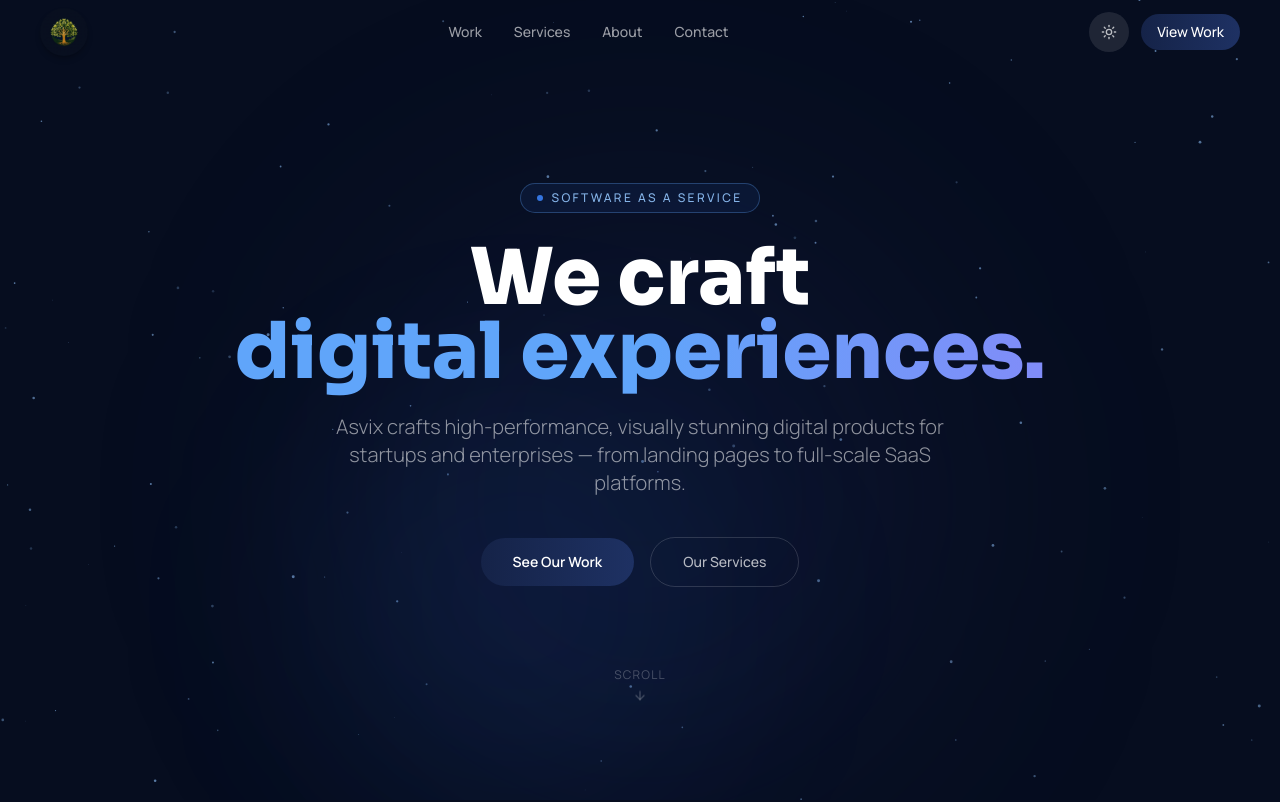
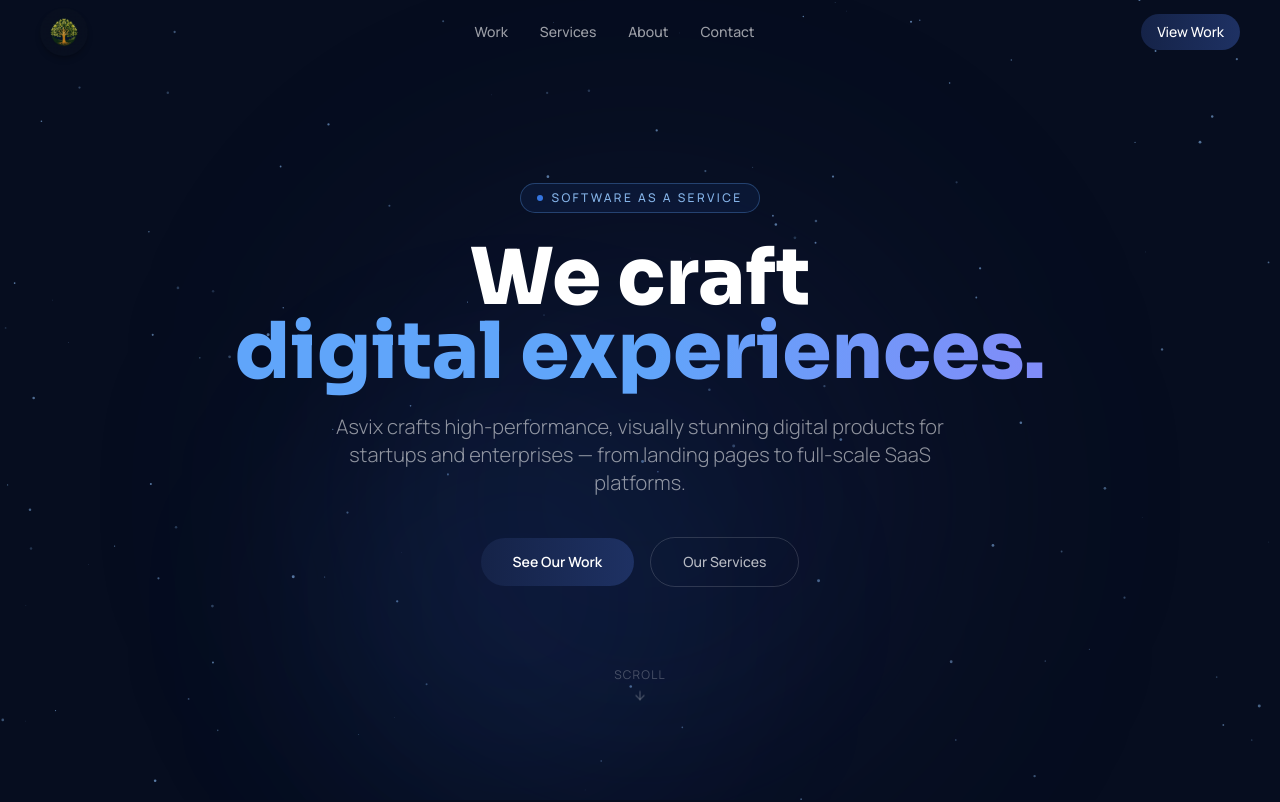
Before and after one commit to Asvix-04/Asvix, a React (Vite) app: page / in a window 1280 px wide. Shown: the top 802 px of the page. Built offline with nearby package versions, Linux system fonts and the light colour scheme.

Commit message:
removed dark mode

```diff
--- a/src/App.jsx
+++ b/src/App.jsx
@@ -1,4 +1,4 @@
-import { useState, useEffect } from 'react'
+import { useEffect } from 'react'
 import { Routes, Route, useLocation } from 'react-router-dom'
 import Navbar from './components/Navbar'
 import Hero from './components/Hero'
@@ -11,20 +11,12 @@ import Feedback from './components/Feedback'
 import LandingPages from './components/LandingPages'
 import AIProductsDesignSystems from './components/AIProductsDesignSystems'
 
+const DARK_MODE = true
+
 export default function App() {
-  const [dark, setDark] = useState(() => {
-    const saved = localStorage.getItem('asvix-theme')
-    return saved !== null ? JSON.parse(saved) : true
-  })
-
   useEffect(() => {
-    localStorage.setItem('asvix-theme', JSON.stringify(dark))
-    if (dark) {
-      document.documentElement.classList.add('dark')
-    } else {
-      document.documentElement.classList.remove('dark')
-    }
-  }, [dark])
+    document.documentElement.classList.add('dark')
+  }, [])
 
   const { pathname, hash } = useLocation()
 
@@ -43,27 +35,27 @@ export default function App() {
   }, [pathname, hash])
 
   return (
-    <div className={`min-h-screen transition-colors duration-500 ${dark ? 'bg-space-900 text-white' : 'bg-white text-space-900'}`}>
-      <Navbar dark={dark} setDark={setDark} />
+    <div className="min-h-screen bg-space-900 text-white transition-colors duration-500">
+      <Navbar dark={DARK_MODE} />
       <Routes>
         <Route
           path="/"
           element={(
             <>
               <main>
-                <Hero dark={dark} />
-                <Projects dark={dark} />
-                <Stats dark={dark} />
+                <Hero dark={DARK_MODE} />
+                <Projects dark={DARK_MODE} />
+                <Stats dark={DARK_MODE} />
               </main>
-              <Footer dark={dark} />
+              <Footer dark={DARK_MODE} />
             </>
           )}
         />
-        <Route path="/contact" element={<Contact dark={dark} />} />
-        <Route path="/about" element={<About dark={dark} />} />
-        <Route path="/feedback" element={<Feedback dark={dark} />} />
-        <Route path="/landing-pages" element={<LandingPages dark={dark} />} />
-        <Route path="/ai-products-design-systems" element={<AIProductsDesignSystems dark={dark} />} />
+        <Route path="/contact" element={<Contact dark={DARK_MODE} />} />
+        <Route path="/about" element={<About dark={DARK_MODE} />} />
+        <Route path="/feedback" element={<Feedback dark={DARK_MODE} />} />
+        <Route path="/landing-pages" element={<LandingPages dark={DARK_MODE} />} />
+        <Route path="/ai-products-design-systems" element={<AIProductsDesignSystems dark={DARK_MODE} />} />
       </Routes>
     </div>
   )
--- a/src/components/Navbar.jsx
+++ b/src/components/Navbar.jsx
@@ -1,9 +1,9 @@
 import { useState, useEffect } from 'react'
 import { Link, useLocation } from 'react-router-dom'
-import { Sun, Moon, Menu, X } from 'lucide-react'
+import { Menu, X } from 'lucide-react'
 import BrandLogo from './BrandLogo'
 
-export default function Navbar({ dark, setDark }) {
+export default function Navbar({ dark }) {
   const [scrolled, setScrolled] = useState(false)
   const [menuOpen, setMenuOpen] = useState(false)
   const location = useLocation()
@@ -56,19 +56,6 @@ export default function Navbar({ dark, setDark }) {
 
         {/* Right Controls */}
         <div className="flex items-center gap-3">
-          {/* Theme Toggle */}
-          <button
-            onClick={() => setDark(!dark)}
-            className={`w-10 h-10 rounded-full flex items-center justify-center transition-all duration-300 ${
-              dark
-                ? 'bg-white/10 hover:bg-white/20 text-white/70 hover:text-white'
-                : 'bg-black/5 hover:bg-black/10 text-space-900/70 hover:text-space-900'
-            }`}
-            aria-label="Toggle theme"
-          >
-            {dark ? <Sun size={16} /> : <Moon size={16} />}
-          </button>
-
           {/* CTA */}
           <Link
             to={location.pathname === '/contact' ? '/#work' : '#work'}
```
Also changed, not shown: 5 other files (tests, documents, lock files or other folders).
